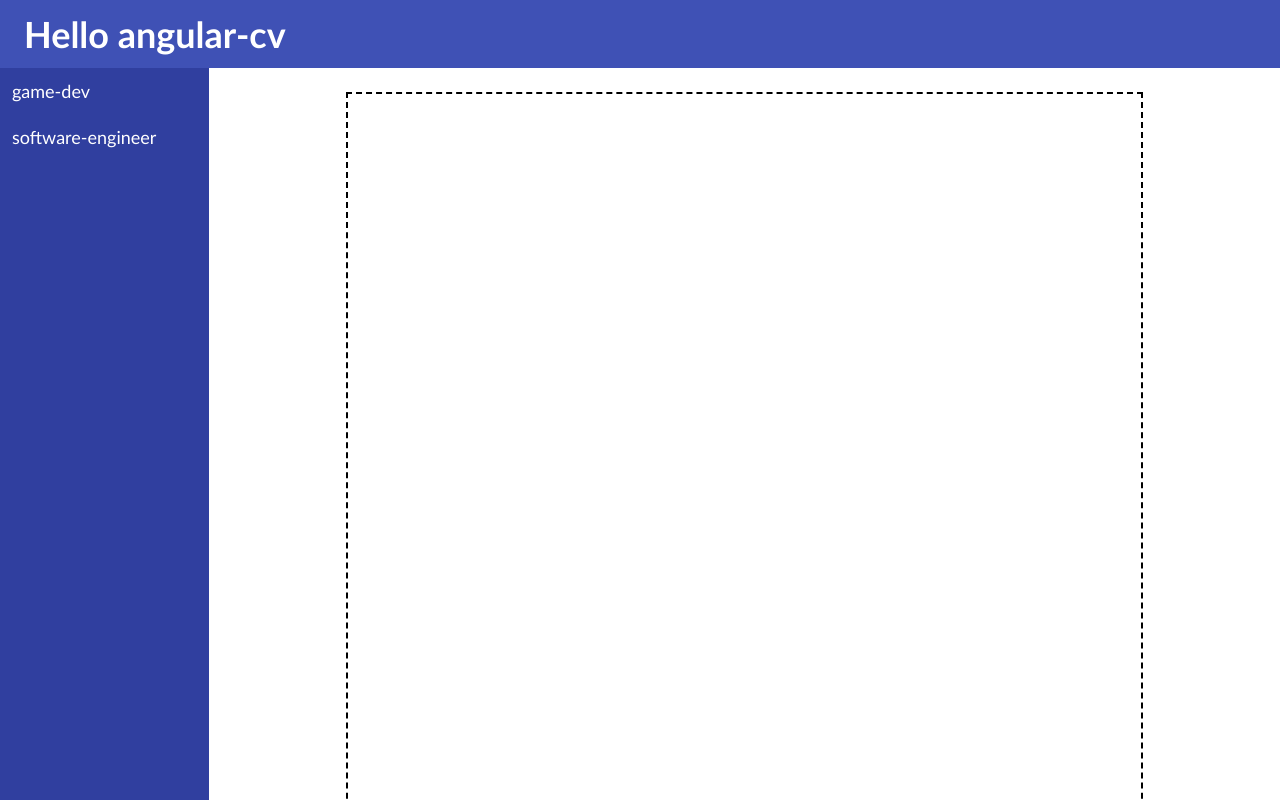
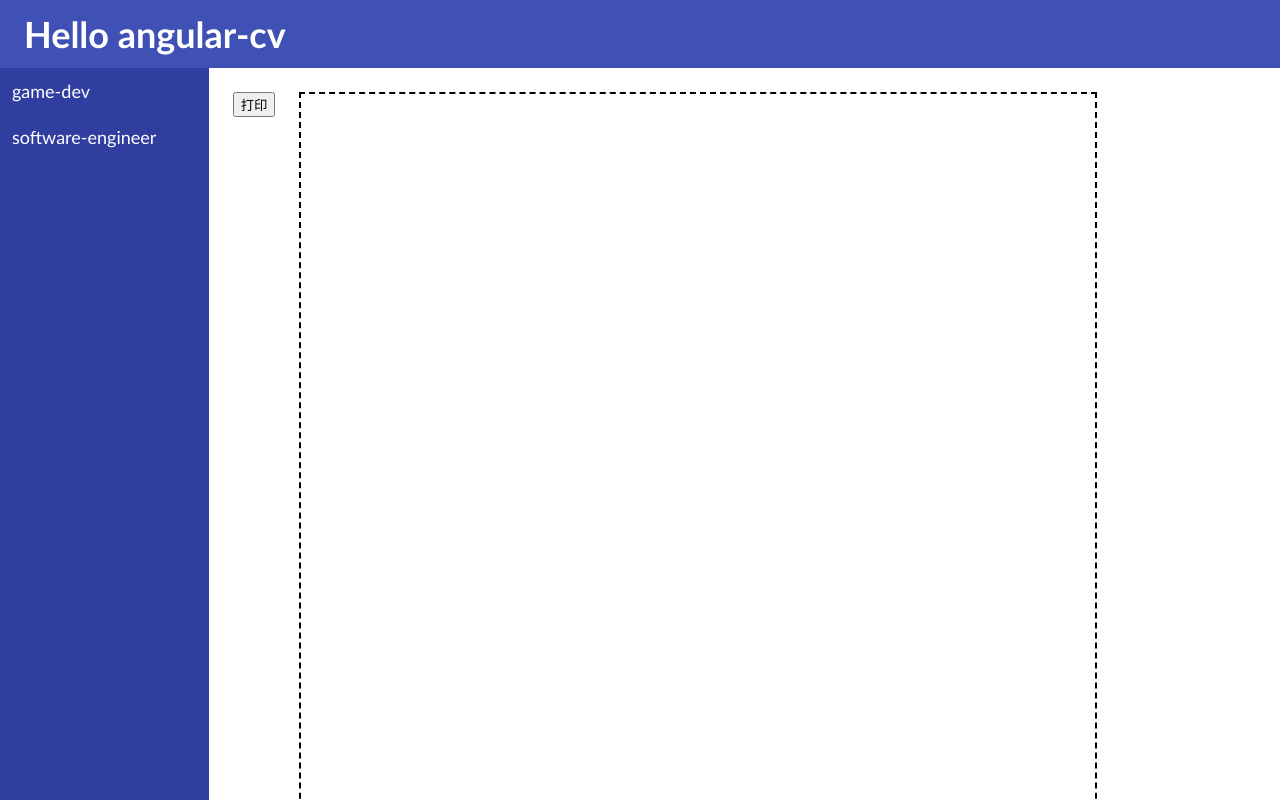
Before and after one commit to SnekTech/angular-cv, an Angular app: page / in a window 1280 px wide. Shown: the top 800 px of the page. Built offline with nearby package versions, Linux system fonts and the light colour scheme.

Commit message:
add print button styling

```diff
--- a/src/app/app.component.html
+++ b/src/app/app.component.html
@@ -9,6 +9,9 @@
   </div>
 
   <div class="content">
+    <div class="tools">
+      <button>打印</button>
+    </div>
     <div class="cv">
       <router-outlet></router-outlet>
     </div>
--- a/src/app/app.component.scss
+++ b/src/app/app.component.scss
@@ -18,15 +18,16 @@
   }
   .content {
     flex-grow: 1;
-    margin: 2rem auto;
-
-    color: var(--on-surface-high-emphasis);
+    display: flex;
+    padding: 2rem;
 
     .cv {
+      margin-left: 2rem;
+
       width: 210mm;
       height: 297mm;
       border: 2px dashed var(--on-surface);
-      margin: auto;
+      color: var(--on-surface-high-emphasis);
     }
   }
 }
```
